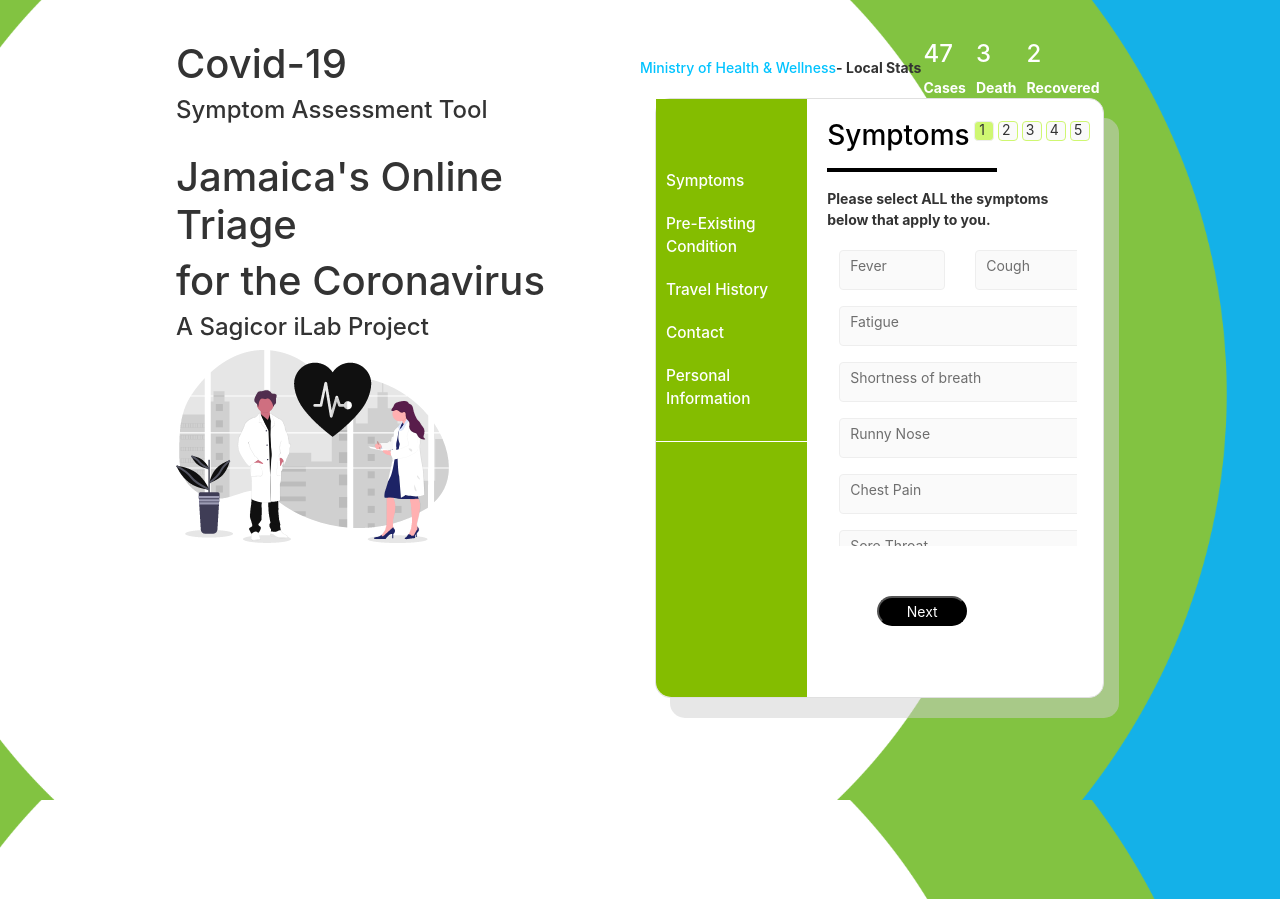
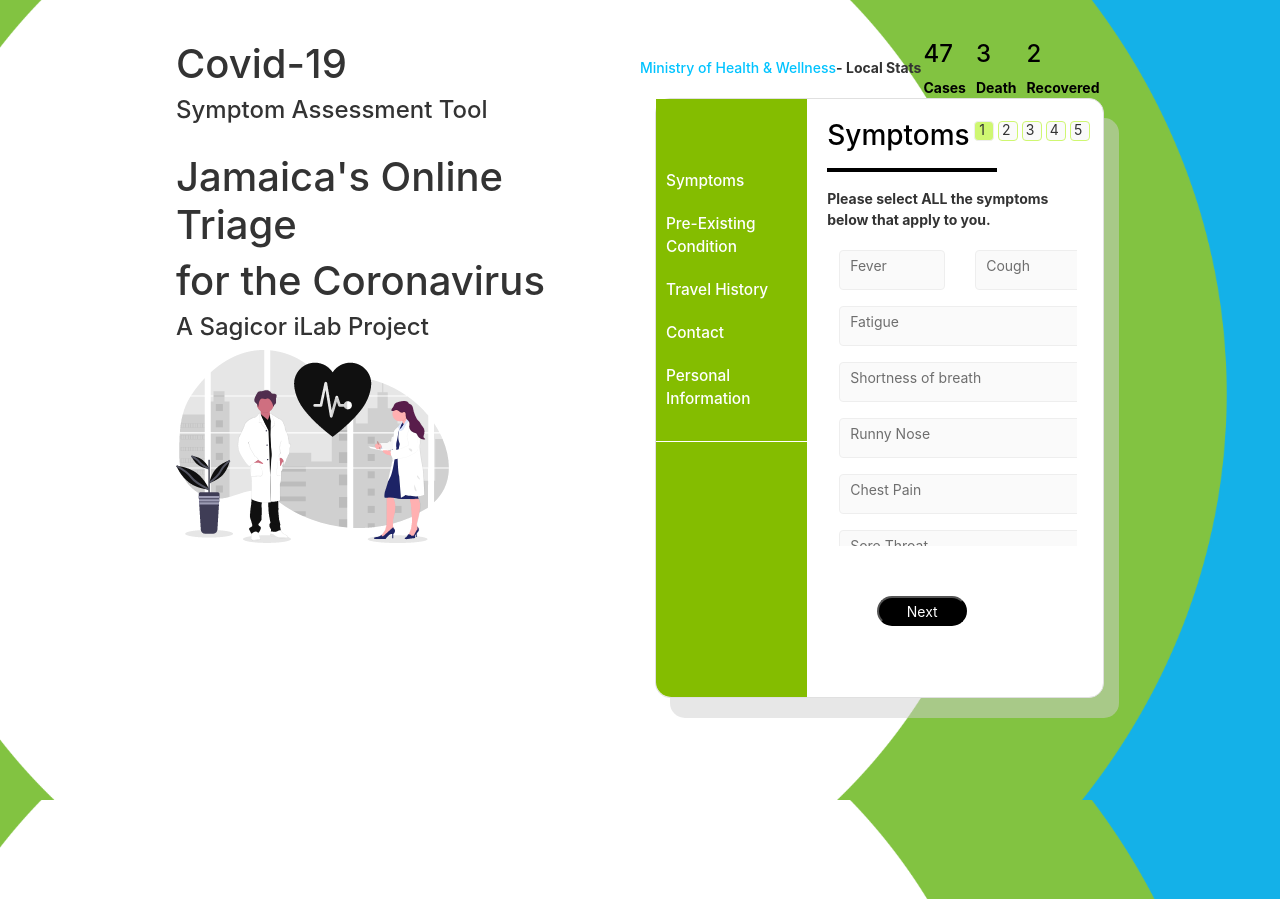
Before and after one commit to Hendricks-3D/Covid-19Assessment-Tool, an Angular app: page / in a window 1280 px wide. Built offline with nearby package versions, Linux system fonts and the light colour scheme.

Commit message:
font color changed

```diff
--- a/src/app/app.component.css
+++ b/src/app/app.component.css
@@ -698,9 +698,9 @@ padding-right: 2px;
 }
 
 .stats h4{
- color:#ffffff;
+ color:#000;
 }
 
 .stats b{
-  color:#ffffff;
+  color:#000;
 }
```
